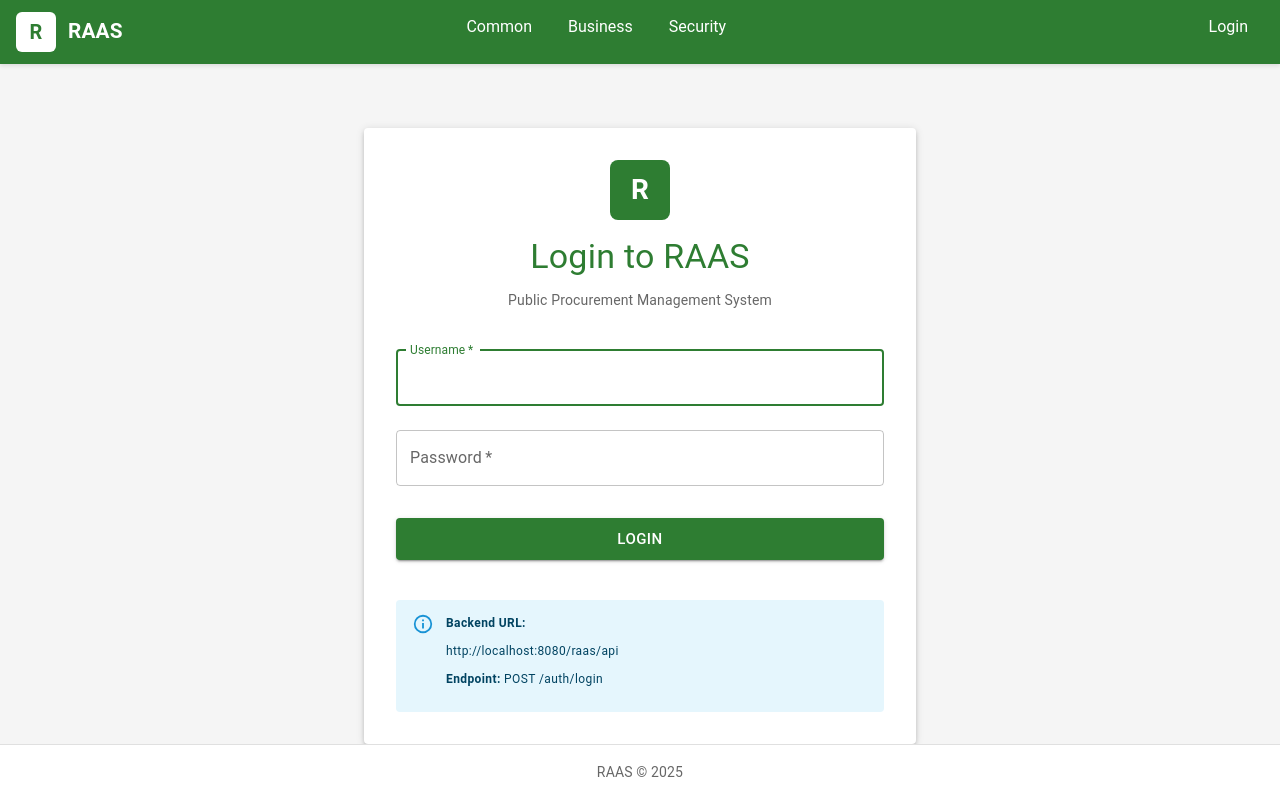
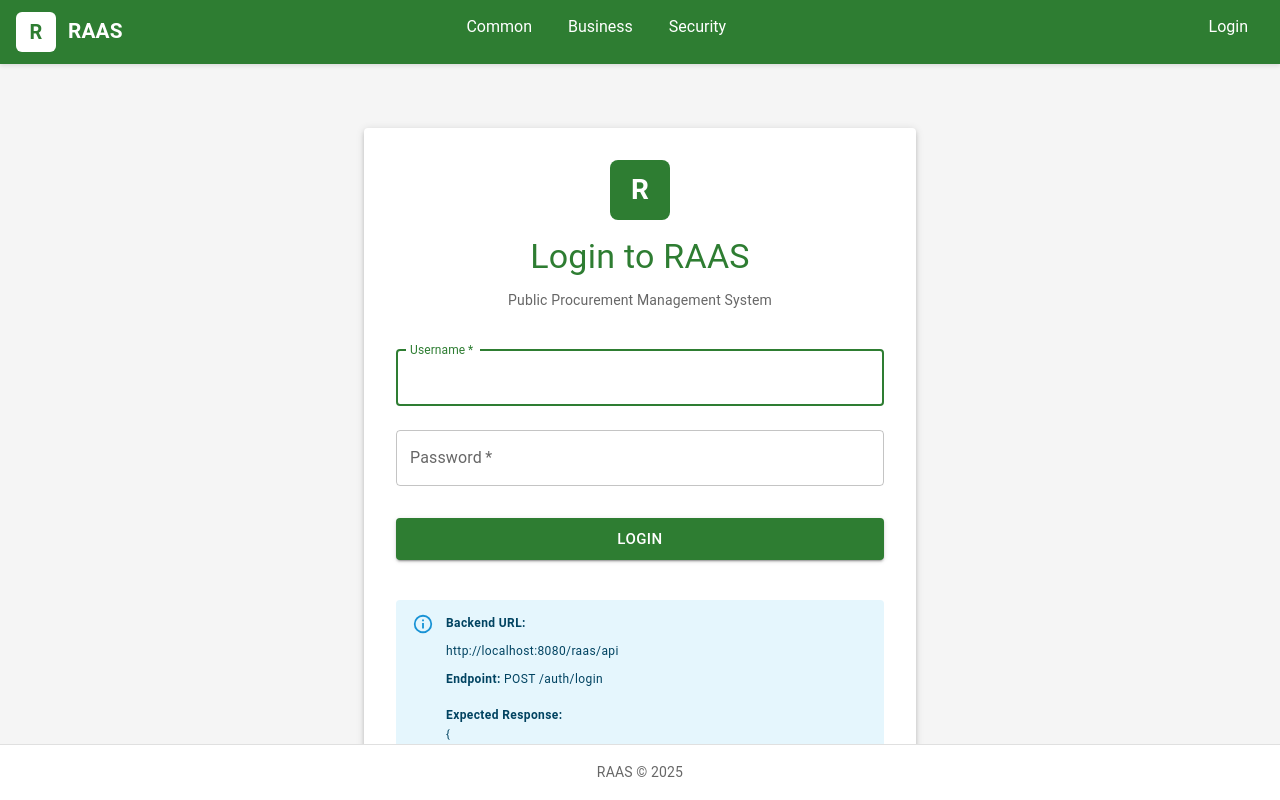
Before and after one commit to CHOUABBIA-AMINE/iaas-web, a React (Vite) app: page /login in a window 1280 px wide. Built offline with nearby package versions, Linux system fonts and the light colour scheme.

Commit message:
refactor: update LoginPage to handle token-based authentication response

```diff
--- a/src/pages/LoginPage.tsx
+++ b/src/pages/LoginPage.tsx
@@ -37,13 +37,13 @@ function LoginPage() {
 
       const response = await authService.login({
         username: username.trim(),
-        password: password.trim()
+        password: password.trim(),
       })
 
       console.log('Login response:', response)
 
-      // Store auth data
-      authService.storeAuthData(response.token, response.user)
+      // Response contains: accessToken, refreshToken, expiresIn, tokenType
+      // authService.login() automatically stores these tokens via storeAuthData()
 
       // Redirect to home page
       navigate('/', { replace: true })
@@ -144,6 +144,21 @@ function LoginPage() {
             <Typography variant="caption" display="block" sx={{ mb: 1 }}>
               <strong>Endpoint:</strong> POST /auth/login
             </Typography>
+            <Typography variant="caption" display="block" sx={{ mt: 2 }}>
+              <strong>Expected Response:</strong>
+            </Typography>
+            <Typography variant="caption" display="block" component="pre" sx={{ fontSize: '0.7rem', whiteSpace: 'pre-wrap', wordBreak: 'break-word' }}>
+              {JSON.stringify(
+                {
+                  accessToken: 'string',
+                  refreshToken: 'string',
+                  expiresIn: 3600,
+                  tokenType: 'Bearer',
+                },
+                null,
+                2
+              )}
+            </Typography>
           </Alert>
         </Box>
       </Paper>
```
